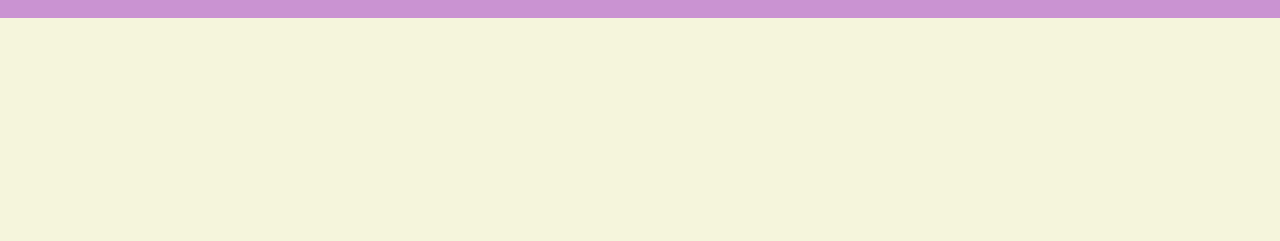
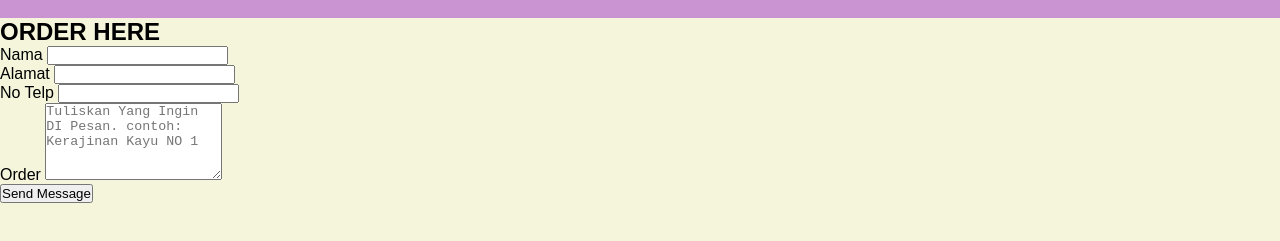
Before and after one commit to Rioadityapratama/UTS-Pemrograman-Webs, a plain HTML site: page Pembelian.html in a window 1280 px wide. Shown: the part 107-348 px from the top of the page. Drawn offline with Linux system fonts and the light colour scheme.

```diff
--- a/Pembelian.html
+++ b/Pembelian.html
@@ -16,12 +16,37 @@
           </div>
           <ul class="menu">
             <li><a href="">Home</a></li>
-            <li><a href="l">Kayu</a></li>
+            <li><a href="">Kayu</a></li>
             <li><a href="">Bambu</a></li>
             <li><a href="">Flanel</a></li>
           </ul>
         </div>
       </nav>
     </header>
+    <div class="kontak">
+        <h2>ORDER HERE</h2>
+        <form action="" method="post">
+          <div class="form-group">
+            <label for>Nama</label>
+            <input type="text" />
+          </div>
+          <div class="form-group">
+            <label for>Alamat</label>
+            <input type="text" />
+          </div>
+          <div class="form-group">
+            <label for>No Telp</label>
+            <input type="text" />
+          </div>
+          <div class="form-group">
+            <label for>Order</label>
+            <textarea name="" id="" rows="5" placeholder="Tuliskan Yang Ingin DI Pesan. contoh: Kerajinan Kayu NO 1"></textarea>
+          </div>
+          <div class="form-group">
+            <button type="submit" class="submit">Send Message</button>
+          </div>
+        </form>
+      </div>
+    </div>
   </body>
 </html>
```
Also changed, not shown: kerajinan flanel.html (+1 -1 lines).
